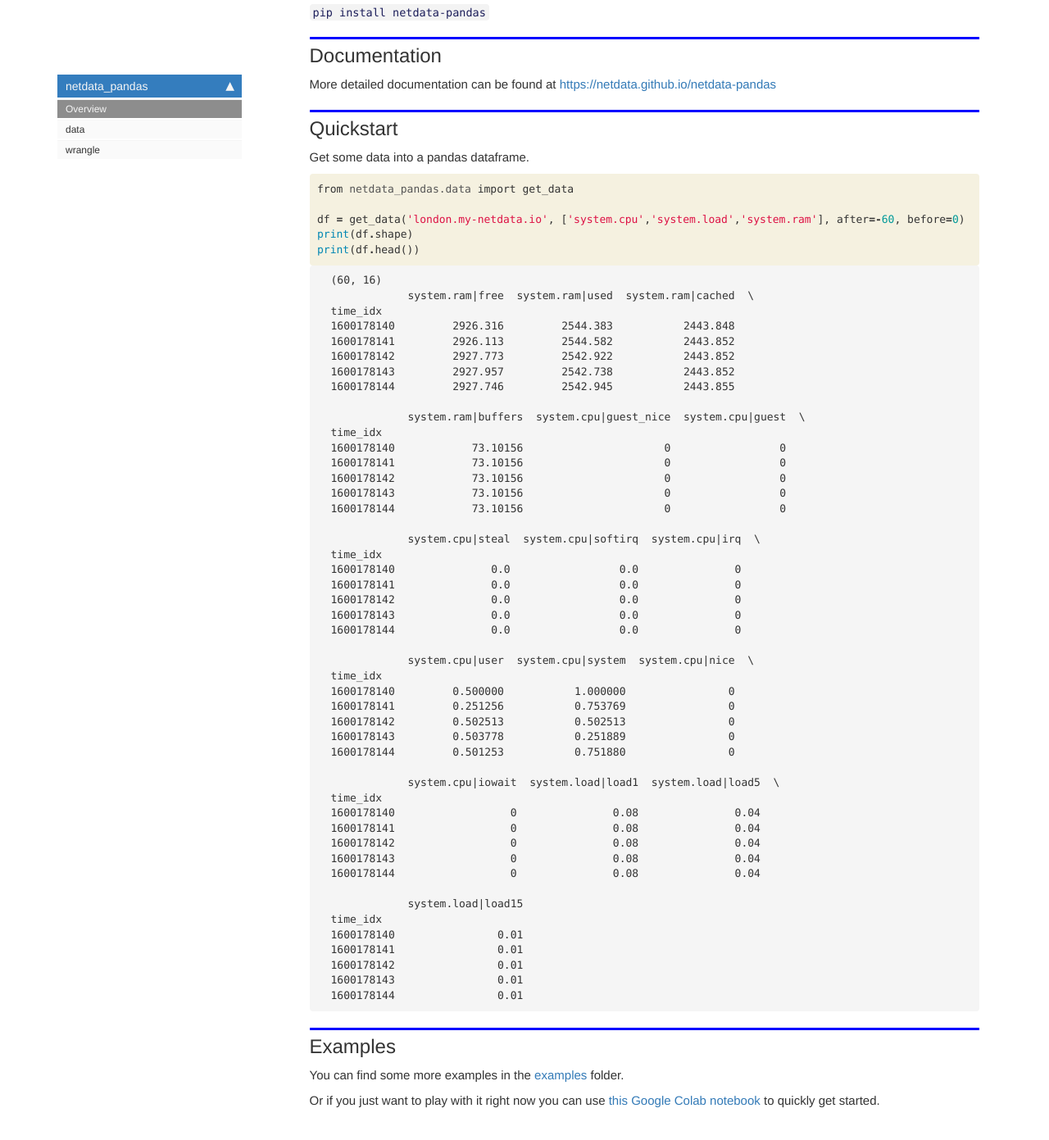
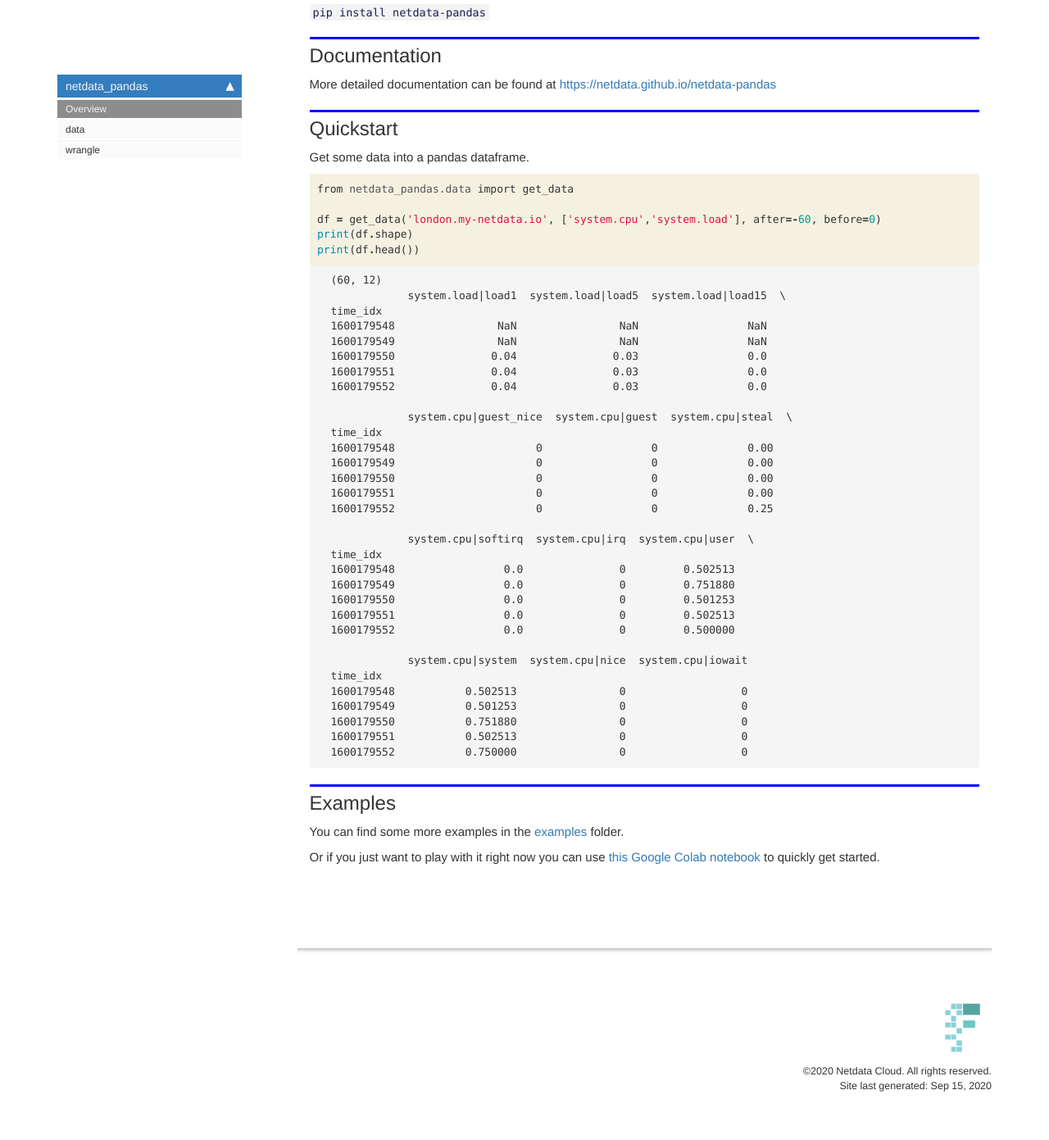
Before and after one commit to netdata/netdata-pandas, a Jekyll site: the page built from docs/index.html, in a window 1280 px wide and 1400 px high, scrolled down 448 px. Shown: the top 1391 px of the window at 82% size. Built offline with Jekyll 4.4.1, drawn with Linux system fonts in a browser that asks for light colours; nearby versions of some CDN libraries; comment, search, counter and statistics services are not loaded.

Commit message:
fix security dependabot alert

```diff
--- a/docs/index.html
+++ b/docs/index.html
@@ -83,7 +83,7 @@
     <div class="input_area">
 <div class=" highlight hl-ipython3"><pre><span></span><span class="kn">from</span> <span class="nn">netdata_pandas.data</span> <span class="kn">import</span> <span class="n">get_data</span>
 
-<span class="n">df</span> <span class="o">=</span> <span class="n">get_data</span><span class="p">(</span><span class="s1">&#39;london.my-netdata.io&#39;</span><span class="p">,</span> <span class="p">[</span><span class="s1">&#39;system.cpu&#39;</span><span class="p">,</span><span class="s1">&#39;system.load&#39;</span><span class="p">,</span><span class="s1">&#39;system.ram&#39;</span><span class="p">],</span> <span class="n">after</span><span class="o">=-</span><span class="mi">60</span><span class="p">,</span> <span class="n">before</span><span class="o">=</span><span class="mi">0</span><span class="p">)</span>
+<span class="n">df</span> <span class="o">=</span> <span class="n">get_data</span><span class="p">(</span><span class="s1">&#39;london.my-netdata.io&#39;</span><span class="p">,</span> <span class="p">[</span><span class="s1">&#39;system.cpu&#39;</span><span class="p">,</span><span class="s1">&#39;system.load&#39;</span><span class="p">],</span> <span class="n">after</span><span class="o">=-</span><span class="mi">60</span><span class="p">,</span> <span class="n">before</span><span class="o">=</span><span class="mi">0</span><span class="p">)</span>
 <span class="nb">print</span><span class="p">(</span><span class="n">df</span><span class="o">.</span><span class="n">shape</span><span class="p">)</span>
 <span class="nb">print</span><span class="p">(</span><span class="n">df</span><span class="o">.</span><span class="n">head</span><span class="p">())</span>
 </pre></div>
@@ -98,54 +98,38 @@
 <div class="output_area">
 
 <div class="output_subarea output_stream output_stdout output_text">
-<pre>(60, 16)
-            system.ram|free  system.ram|used  system.ram|cached  \
+<pre>(60, 12)
+            system.load|load1  system.load|load5  system.load|load15  \
 time_idx
-1600178140         2926.316         2544.383           2443.848
-1600178141         2926.113         2544.582           2443.852
-1600178142         2927.773         2542.922           2443.852
-1600178143         2927.957         2542.738           2443.852
-1600178144         2927.746         2542.945           2443.855
+1600179548                NaN                NaN                 NaN
+1600179549                NaN                NaN                 NaN
+1600179550               0.04               0.03                 0.0
+1600179551               0.04               0.03                 0.0
+1600179552               0.04               0.03                 0.0
 
-            system.ram|buffers  system.cpu|guest_nice  system.cpu|guest  \
+            system.cpu|guest_nice  system.cpu|guest  system.cpu|steal  \
 time_idx
-1600178140            73.10156                      0                 0
-1600178141            73.10156                      0                 0
-1600178142            73.10156                      0                 0
-1600178143            73.10156                      0                 0
-1600178144            73.10156                      0                 0
+1600179548                      0                 0              0.00
+1600179549                      0                 0              0.00
+1600179550                      0                 0              0.00
+1600179551                      0                 0              0.00
+1600179552                      0                 0              0.25
 
-            system.cpu|steal  system.cpu|softirq  system.cpu|irq  \
+            system.cpu|softirq  system.cpu|irq  system.cpu|user  \
 time_idx
-1600178140               0.0                 0.0               0
-1600178141               0.0                 0.0               0
-1600178142               0.0                 0.0               0
-1600178143               0.0                 0.0               0
-1600178144               0.0                 0.0               0
+1600179548                 0.0               0         0.502513
+1600179549                 0.0               0         0.751880
+1600179550                 0.0               0         0.501253
+1600179551                 0.0               0         0.502513
+1600179552                 0.0               0         0.500000
 
-            system.cpu|user  system.cpu|system  system.cpu|nice  \
+            system.cpu|system  system.cpu|nice  system.cpu|iowait
 time_idx
-1600178140         0.500000           1.000000                0
-1600178141         0.251256           0.753769                0
-1600178142         0.502513           0.502513                0
-1600178143         0.503778           0.251889                0
-1600178144         0.501253           0.751880                0
-
-            system.cpu|iowait  system.load|load1  system.load|load5  \
-time_idx
-1600178140                  0               0.08               0.04
-1600178141                  0               0.08               0.04
-1600178142                  0               0.08               0.04
-1600178143                  0               0.08               0.04
-1600178144                  0               0.08               0.04
-
-            system.load|load15
-time_idx
-1600178140                0.01
-1600178141                0.01
-1600178142                0.01
-1600178143                0.01
-1600178144                0.01
+1600179548           0.502513                0                  0
+1600179549           0.501253                0                  0
+1600179550           0.751880                0                  0
+1600179551           0.502513                0                  0
+1600179552           0.750000                0                  0
 </pre>
 </div>
 </div>
```
Also changed, not shown: README.md, docs/Gemfile.lock, 1 other file.
